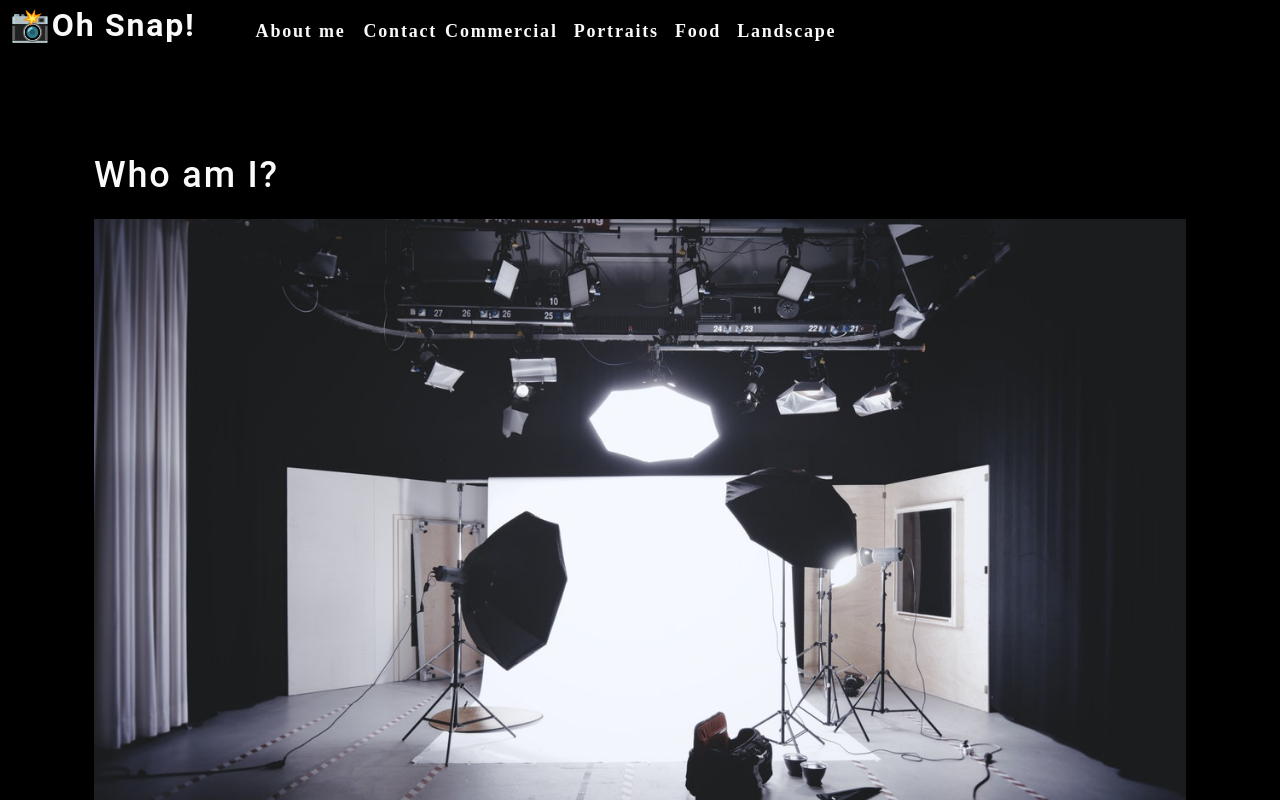
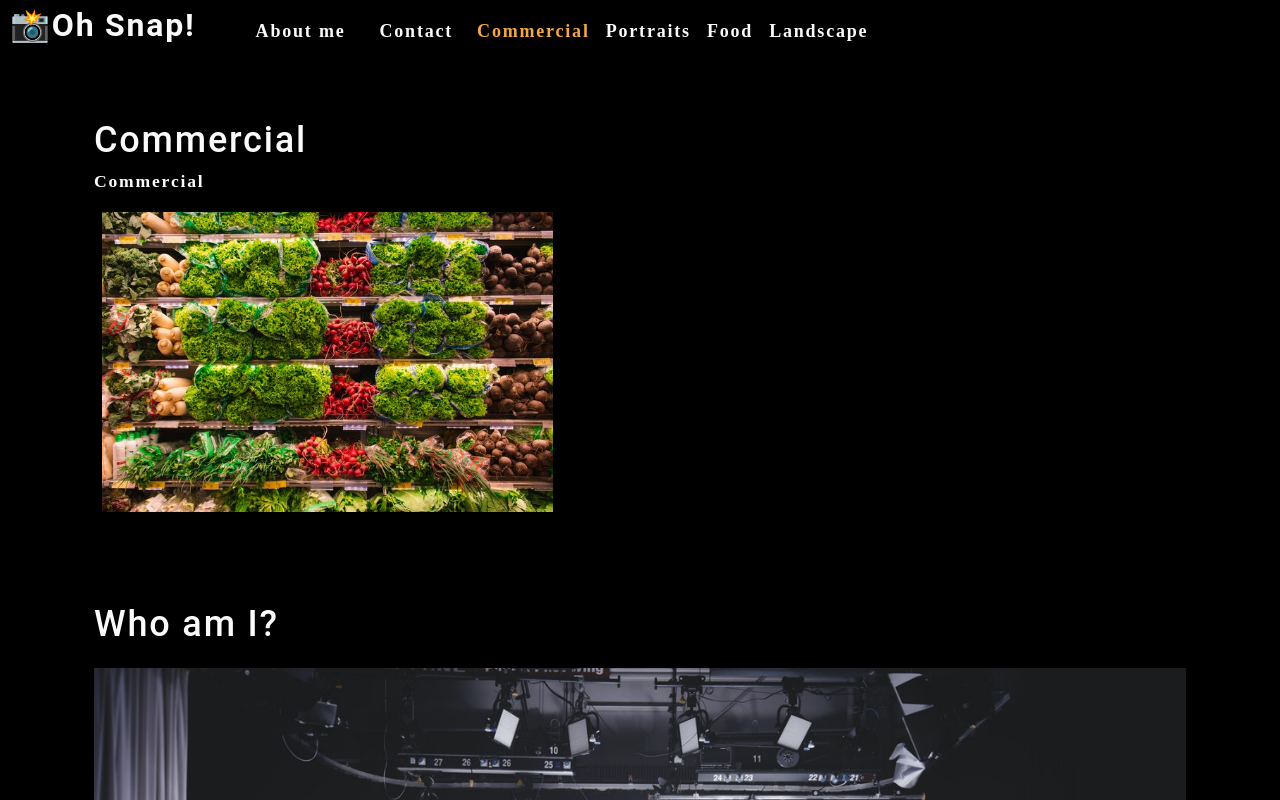
Before and after one commit to SadracTijerina/photo-port, a React (Create React App) app: page / in a window 1280 px wide. Shown: the top 800 px of the page. Built offline with nearby package versions, Linux system fonts and the light colour scheme.

Commit message:
added rendering

```diff
--- a/src/App.js
+++ b/src/App.js
@@ -1,13 +1,37 @@
-import React from "react";
+import React, { useState } from "react";
+import Nav from "./components/Nav";
 import About from "./components/About";
-import Nav from "./components/Nav";
+import Gallery from "./components/Gallery";
 
 function App() {
+  const [categories] = useState([
+    {
+      name: "commercial",
+      description:
+        "Photos of grocery stores, food trucks, and other commercial projects",
+    },
+    { name: "portraits", description: "Portraits of people in my life" },
+    { name: "food", description: "Delicious delicacies" },
+    {
+      name: "landscape",
+      description: "Fields, farmhouses, waterfalls, and the beauty of nature",
+    },
+  ]);
+
+  const [currentCategory, setCurrentCategory] = useState(categories[0]);
+
   return (
     <div>
-      <Nav></Nav>
+      <Nav
+        categories={categories}
+        setCurrentCategory={setCurrentCategory}
+        currentCategory={currentCategory}
+      ></Nav>
       <main>
-        <About></About>
+        <div>
+          <Gallery></Gallery>
+          <About></About>
+        </div>
       </main>
     </div>
   );
--- /dev/null
+++ b/src/components/Gallery/index.js
@@ -0,0 +1,27 @@
+import React from "react";
+import { capitalizeFirstLetter } from "../../utils/helpers";
+import photo from "../../assets/small/commercial/0.jpg";
+
+function Gallery(props) {
+  const currentCategory = {
+    name: "commercial",
+    description:
+      "Photos of grocery stores, food trucks, and other commercial projects",
+  };
+
+  return (
+    <section>
+      <h1>{capitalizeFirstLetter(currentCategory.name)}</h1>
+      <p>{capitalizeFirstLetter(currentCategory.name)}</p>
+      <div className="flex-row">
+        <img
+          src={photo}
+          alt="Commercial Example"
+          className="img-thumbnail mx-1"
+        />
+      </div>
+    </section>
+  );
+}
+
+export default Gallery;
--- a/src/components/Nav/index.js
+++ b/src/components/Nav/index.js
@@ -1,29 +1,17 @@
-import React from "react";
+import React, { useEffect } from "react";
 import { capitalizeFirstLetter } from "../../utils/helpers";
 
-function Nav() {
-  const categories = [
-    {
-      name: "commercial",
-      description:
-        "Photos of grocery stores, food trucks, and other commercial projects",
-    },
-    { name: "portraits", description: "Portraits of people in my life" },
-    { name: "food", description: "Delicious delicacies" },
-    {
-      name: "landscape",
-      description: "Fields, farmhouses, waterfalls, and the beauty of nature",
-    },
-  ];
+function Nav(props) {
+  const { categories = [], setCurrentCategory, currentCategory } = props;
 
-  function categorySelected(name) {
-    console.log(`${name} clicked`);
-  }
+  useEffect(() => {
+    document.title = capitalizeFirstLetter(currentCategory.name);
+  }, [currentCategory]);
 
   return (
-    <header data-testid="header" className="flex-row px-1">
+    <header className="flex-row px-1">
       <h2>
-        <a href="/">
+        <a data-testid="link" href="/">
           <span role="img" aria-label="camera">
             📸
           </span>
@@ -33,14 +21,25 @@
       <nav>
         <ul className="flex-row">
           <li className="mx-2">
-            <a href="#about">About me</a>
+            <a data-testid="about" href="#about">
+              About me
+            </a>
           </li>
-          <li>
+          <li className="mx-2">
             <span>Contact</span>
           </li>
           {categories.map((category) => (
-            <li className="mx-1" key={category.name}>
-              <span onClick={() => categorySelected(category.name)}>
+            <li
+              className={`mx-1 ${
+                currentCategory.name === category.name && "navActive"
+              }`}
+              key={category.name}
+            >
+              <span
+                onClick={() => {
+                  setCurrentCategory(category);
+                }}
+              >
                 {capitalizeFirstLetter(category.name)}
               </span>
             </li>
```
